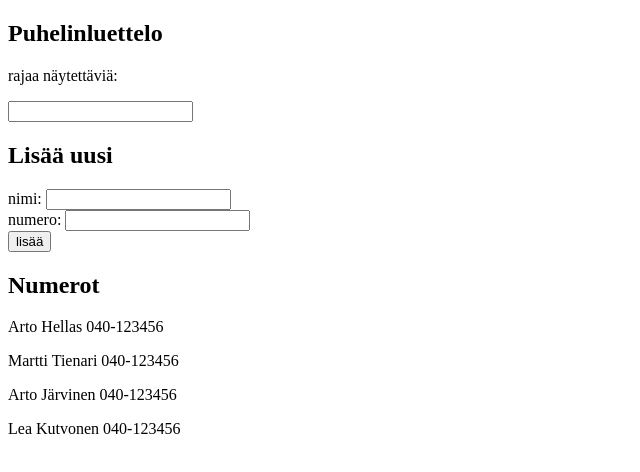
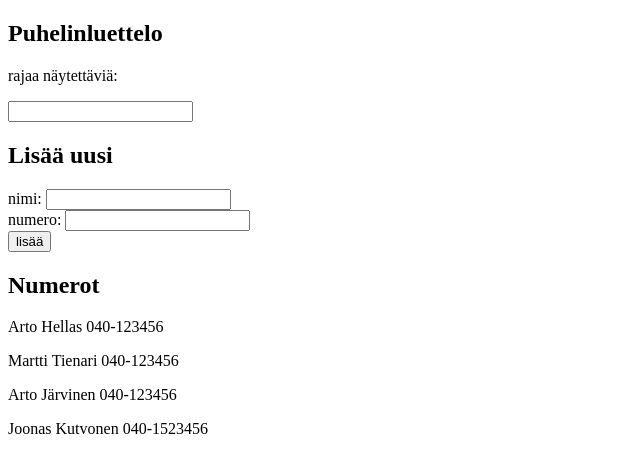
Before and after one commit to JonesTPG/fs-mooc-osa2, a React (Create React App) app: page / in a window 1280 px wide. Shown: the top 472 px of the page, without its empty margins (0-640 px from the left). Built offline with nearby package versions, Linux system fonts and the light colour scheme; data requests are answered from the project's data file.

Commit message:
2.11 tehtävä tehty.

```diff
--- a/package.json
+++ b/package.json
@@ -3,6 +3,7 @@
   "version": "0.1.0",
   "private": true,
   "dependencies": {
+    "axios": "^0.18.0",
     "react": "^16.4.1",
     "react-dom": "^16.4.1",
     "react-scripts": "1.1.4"
--- a/src/App.js
+++ b/src/App.js
@@ -1,4 +1,5 @@
-import React from 'react';
+import React from 'react'
+import axios from 'axios'
 import Itemsearch from './components/Itemsearch'
 import Itemdata from './components/Itemdata'
 
@@ -6,16 +7,21 @@ class App extends React.Component {
   constructor(props) {
     super(props)
     this.state = {
-      persons: [
-        { name: 'Arto Hellas', number: '040-123456' },
-        { name: 'Martti Tienari', number: '040-123456' },
-        { name: 'Arto Järvinen', number: '040-123456' },
-        { name: 'Lea Kutvonen', number: '040-123456' }
-      ],
+      persons: [],
       newName: '',
       newNumber: '',
       filter: ''
     }
+  }
+
+  componentDidMount() {
+    console.log('did mount')
+    axios
+      .get('http://localhost:3001/persons')
+      .then(response => {
+        console.log('saatiin tiedot')
+        this.setState({ persons: response.data })
+      })
   }
 
   addItem = (event) => {
--- /dev/null
+++ b/src/db.json
@@ -0,0 +1,24 @@
+{
+    "persons": [
+      {
+        "name": "Arto Hellas",
+        "number": "040-123456",
+        "id": 1
+      },
+      {
+        "name": "Martti Tienari",
+        "number": "040-123456",
+        "id": 2
+      },
+      {
+        "name": "Arto Järvinen",
+        "number": "040-123456",
+        "id": 3
+      },
+      {
+        "name": "Joonas Kutvonen",
+        "number": "040-1523456",
+        "id": 4
+      }
+    ]
+  }
```
Also changed, not shown: 1 other file (tests, documents, lock files or other folders).
